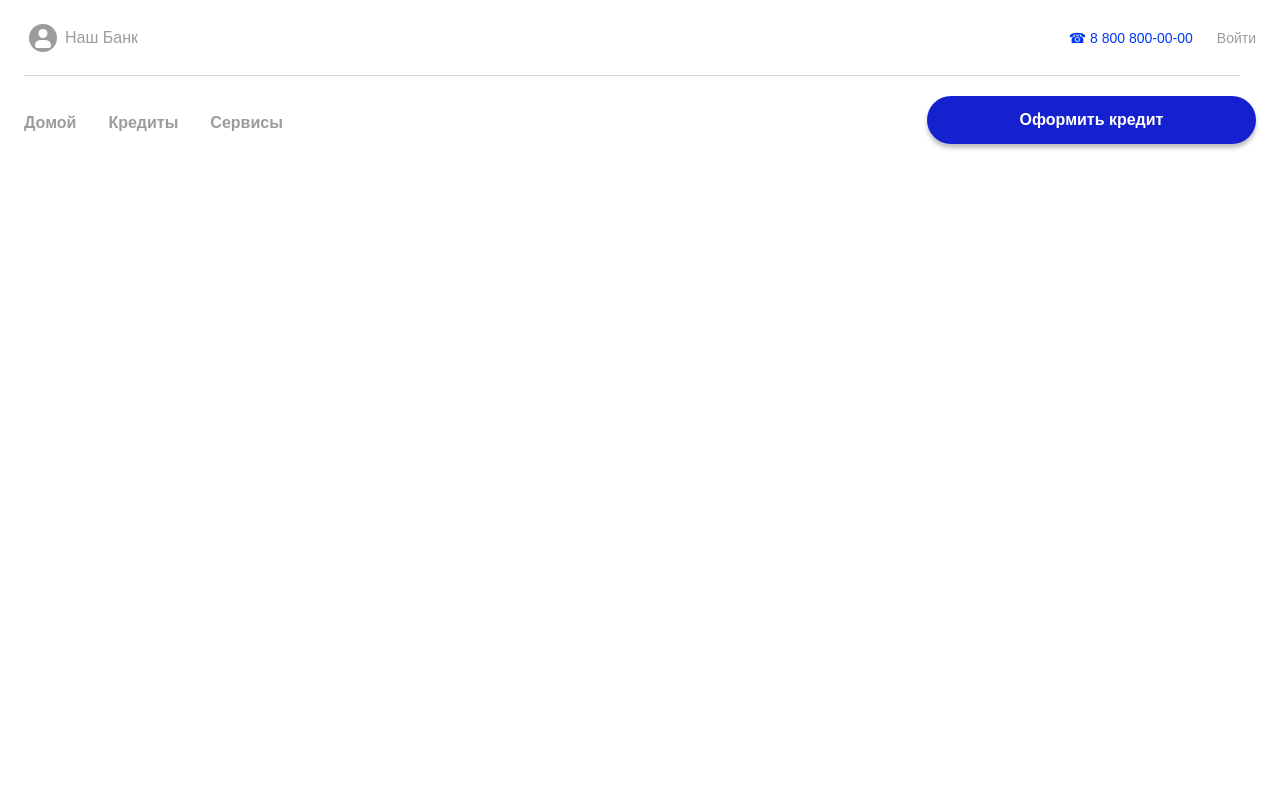
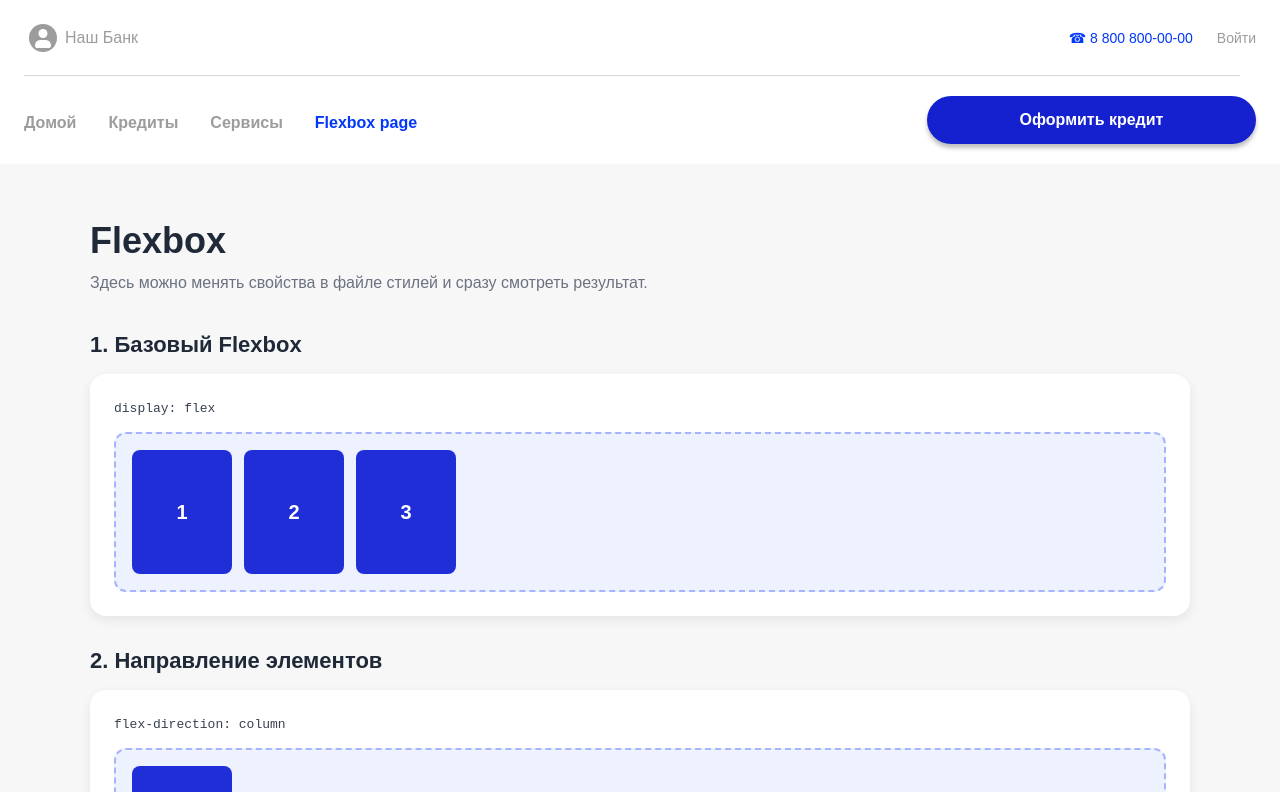
Before and after one commit to Vitas1968/neo_frontend, a React (Vite) app: page /flexbox in a window 1280 px wide. Shown: the top 792 px of the page. Built offline with nearby package versions, Linux system fonts and the light colour scheme.

Commit message:
feat: add flexbox practice page

```diff
--- a/src/App.tsx
+++ b/src/App.tsx
@@ -3,6 +3,7 @@ import { Header } from './components/header/Header';
 import { HomePage } from './pages/HomePage';
 import { LoansPage } from './pages/LoansPage';
 import { ServicesPage } from './pages/ServicesPage';
+import { FlexboxPage } from './pages/FlexboxPage';
 
 function App() {
   return (
@@ -13,6 +14,7 @@ function App() {
         <Route path="/" element={<HomePage />} />
         <Route path="/services" element={<ServicesPage />} />
         <Route path="/loans" element={<LoansPage />} />
+        <Route path="/flexbox" element={<FlexboxPage />} />
       </Routes>
     </>
   );
--- a/src/components/header/Header.tsx
+++ b/src/components/header/Header.tsx
@@ -38,6 +38,8 @@ export function Header() {
             <NavigationLink to="/loans">Кредиты</NavigationLink>
 
             <NavigationLink to="/services">Сервисы</NavigationLink>
+
+            <NavigationLink to="/flexbox">Flexbox page</NavigationLink>
           </Navigation>
 
           <LoanButton to="/loans">Оформить кредит</LoanButton>
--- /dev/null
+++ b/src/pages/FlexboxPage.styles.ts
@@ -0,0 +1,88 @@
+import styled from 'styled-components';
+
+export const Page = styled.main`
+  min-height: calc(100vh - 90px);
+  background-color: #f7f7f7;
+`;
+
+export const Container = styled.div`
+  width: min(calc(100% - 48px), 1100px);
+  margin: 0 auto;
+  padding: 56px 0 80px;
+
+  h1 {
+    margin: 0;
+    color: #1f2937;
+    font-size: 36px;
+  }
+
+  @media (max-width: 768px) {
+    width: min(calc(100% - 32px), 1100px);
+    padding-top: 32px;
+  }
+`;
+
+export const Description = styled.p`
+  margin: 12px 0 40px;
+  color: #6b7280;
+`;
+
+export const Section = styled.section`
+  margin-top: 32px;
+`;
+
+export const SectionTitle = styled.h2`
+  margin: 0 0 16px;
+  color: #1f2937;
+  font-size: 22px;
+`;
+
+export const Example = styled.div`
+  padding: 24px;
+  border-radius: 16px;
+  background-color: #ffffff;
+  box-shadow: 0 4px 12px rgb(0 0 0 / 8%);
+`;
+
+export const ExampleTitle = styled.p`
+  margin: 0 0 16px;
+  color: #374151;
+`;
+
+export const FlexContainer = styled.div<{
+  $direction?: 'row' | 'column';
+  $justify?: 'flex-start' | 'center' | 'space-between';
+  $align?: 'flex-start' | 'center' | 'flex-end';
+  $wrap?: boolean;
+}>`
+  display: flex;
+  min-height: 160px;
+  gap: 12px;
+  padding: 16px;
+  border: 2px dashed #a5b4fc;
+  border-radius: 12px;
+  background-color: #eef2ff;
+
+  flex-direction: ${({ $direction }) => $direction ?? 'row'};
+  justify-content: ${({ $justify }) => $justify ?? 'flex-start'};
+  align-items: ${({ $align }) => $align ?? 'stretch'};
+  flex-wrap: ${({ $wrap }) => ($wrap ? 'wrap' : 'nowrap')};
+`;
+
+export const FlexItem = styled.div`
+  display: flex;
+  width: 100px;
+  min-height: 70px;
+  align-items: center;
+  justify-content: center;
+  border-radius: 8px;
+  color: #ffffff;
+  background-color: #202ed7;
+  font-size: 20px;
+  font-weight: 700;
+`;
+
+export const FlexItemWide = styled(FlexItem)`
+  min-height: 120px;
+  background-color: #7c3aed;
+`;
--- /dev/null
+++ b/src/pages/FlexboxPage.tsx
@@ -0,0 +1,103 @@
+import {
+  Container,
+  Description,
+  Example,
+  ExampleTitle,
+  FlexContainer,
+  FlexItem,
+  FlexItemWide,
+  Page,
+  Section,
+  SectionTitle,
+} from './FlexboxPage.styles';
+
+export function FlexboxPage() {
+  return (
+    <Page>
+      <Container>
+        <h1>Flexbox</h1>
+        <Description>
+          Здесь можно менять свойства в файле стилей и сразу смотреть результат.
+        </Description>
+
+        <Section>
+          <SectionTitle>1. Базовый Flexbox</SectionTitle>
+          <Example>
+            <ExampleTitle>
+              <code>display: flex</code>
+            </ExampleTitle>
+
+            <FlexContainer>
+              <FlexItem>1</FlexItem>
+              <FlexItem>2</FlexItem>
+              <FlexItem>3</FlexItem>
+            </FlexContainer>
+          </Example>
+        </Section>
+
+        <Section>
+          <SectionTitle>2. Направление элементов</SectionTitle>
+          <Example>
+            <ExampleTitle>
+              <code>flex-direction: column</code>
+            </ExampleTitle>
+
+            <FlexContainer $direction="column">
+              <FlexItem>1</FlexItem>
+              <FlexItem>2</FlexItem>
+              <FlexItem>3</FlexItem>
+            </FlexContainer>
+          </Example>
+        </Section>
+
+        <Section>
+          <SectionTitle>3. Выравнивание по главной оси</SectionTitle>
+          <Example>
+            <ExampleTitle>
+              <code>justify-content: space-between</code>
+            </ExampleTitle>
+
+            <FlexContainer $justify="space-between">
+              <FlexItem>1</FlexItem>
+              <FlexItem>2</FlexItem>
+              <FlexItem>3</FlexItem>
+            </FlexContainer>
+          </Example>
+        </Section>
+
+        <Section>
+          <SectionTitle>4. Выравнивание по поперечной оси</SectionTitle>
+          <Example>
+            <ExampleTitle>
+              <code>align-items: center</code>
+            </ExampleTitle>
+
+            <FlexContainer $align="center">
+              <FlexItem>1</FlexItem>
+              <FlexItemWide>2</FlexItemWide>
+              <FlexItem>3</FlexItem>
+            </FlexContainer>
+          </Example>
+        </Section>
+
+        <Section>
+          <SectionTitle>5. Перенос элементов</SectionTitle>
+          <Example>
+            <ExampleTitle>
+              <code>flex-wrap: wrap</code>
+            </ExampleTitle>
+
+            <FlexContainer $wrap>
+              <FlexItem>1</FlexItem>
+              <FlexItem>2</FlexItem>
+              <FlexItem>3</FlexItem>
+              <FlexItem>4</FlexItem>
+              <FlexItem>5</FlexItem>
+              <FlexItem>6</FlexItem>
+            </FlexContainer>
+          </Example>
+        </Section>
+      </Container>
+    </Page>
+  );
+}
```
